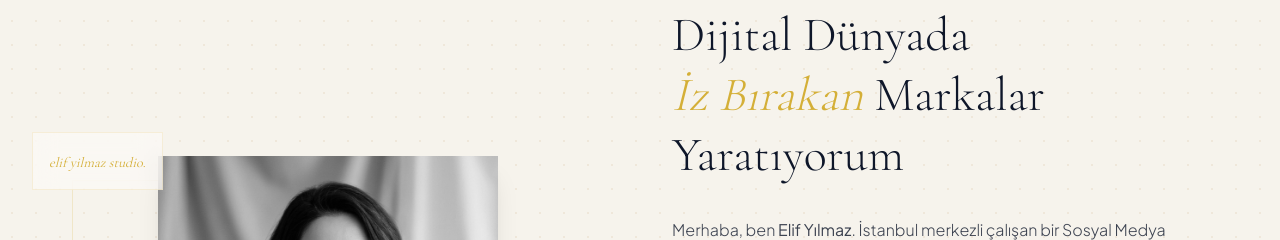
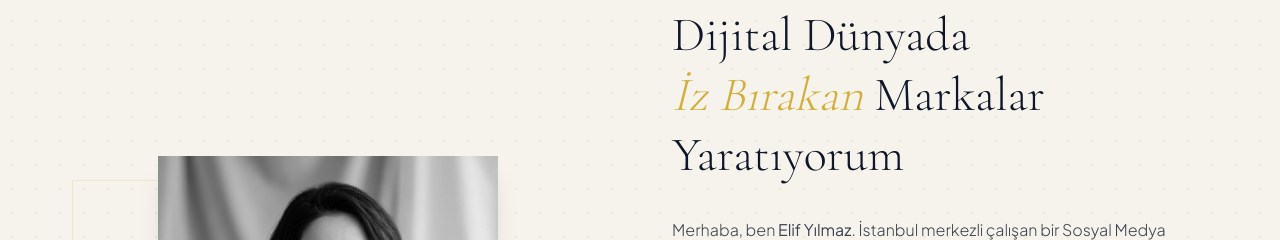
Before and after one commit to sudenazisci/portfolio-demo, a Next.js app: page / in a window 1280 px wide. Shown: the part 1161-1401 px from the top of the page. Built offline with nearby package versions, Linux system fonts and the light colour scheme.

Commit message:
design: remove signature overlay box from About section

```diff
--- a/src/components/About.tsx
+++ b/src/components/About.tsx
@@ -53,10 +53,6 @@ export default function About() {
               />
             </motion.div>
 
-            {/* Golden Decorative Signature Box */}
-            <div className="absolute -top-6 -left-4 p-4 glass-panel border border-brand-gold/30 hidden md:block">
-              <span className="font-serif italic text-sm text-brand-gold">elif yilmaz studio.</span>
-            </div>
           </div>
 
           {/* Text/Content Spread */}
```
